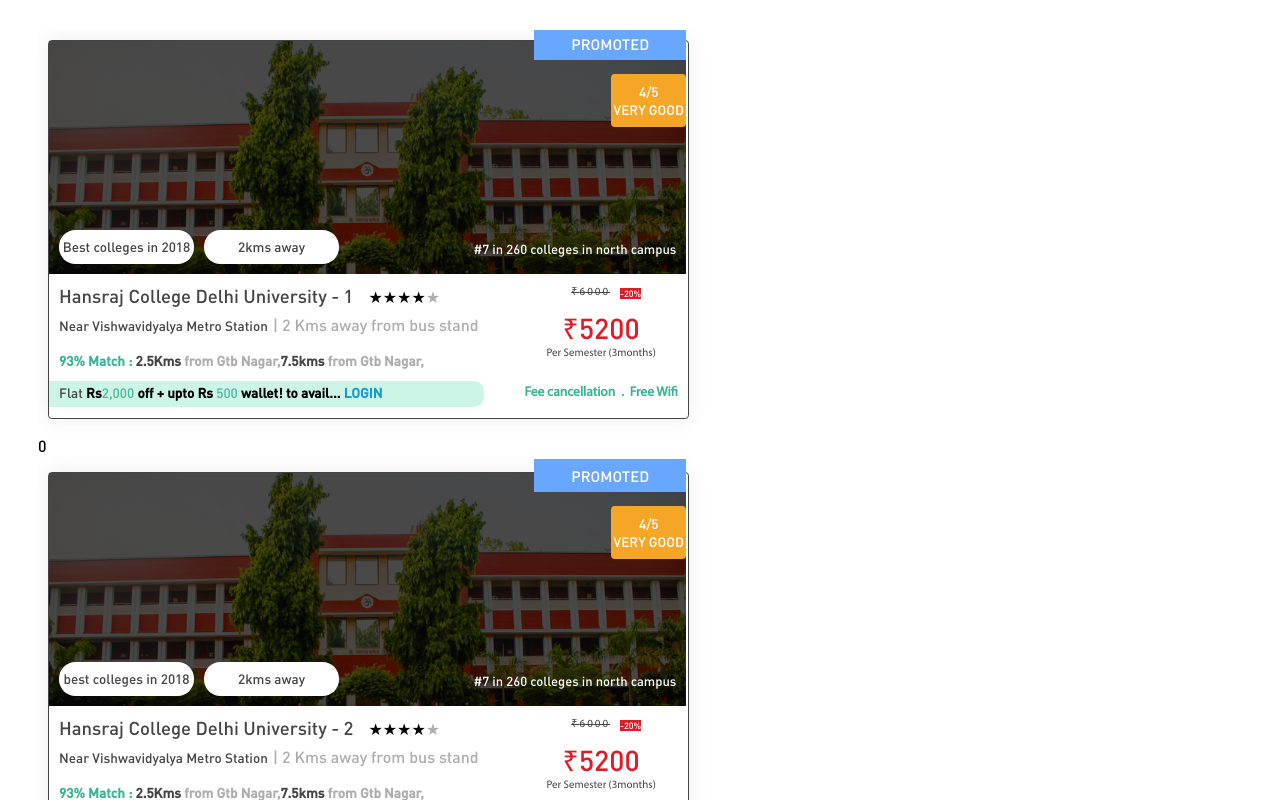
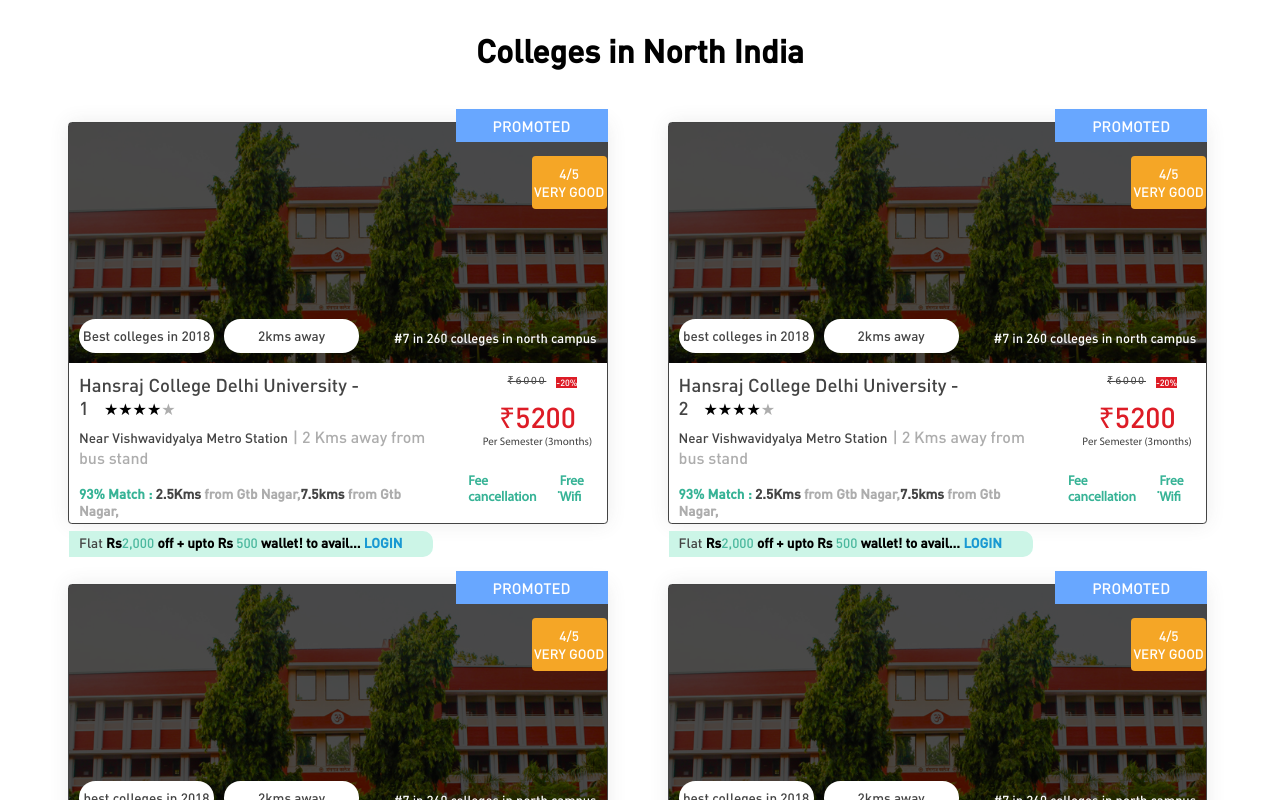
Before and after one commit to hvc02/collegedunia, a React (Create React App) app in the folder client/: page / in a window 1280 px wide. Shown: the top 800 px of the page. Built offline with nearby package versions, Linux system fonts and the light colour scheme.

Commit message:
Layout of cards on homepage updated

```diff
--- a/client/src/App.css
+++ b/client/src/App.css
@@ -1,6 +1,15 @@
 .App {
   margin: 30px;
   font-family: "DINPro";
+}
+
+.app_title {
+  text-align: center;
+}
+
+.infinite-scroll-component {
+  display: flex;
+  flex-wrap: wrap;
 }
 
 @font-face {
--- a/client/src/App.js
+++ b/client/src/App.js
@@ -10,7 +10,7 @@ class App extends React.Component {
 
     this.state = {
       data: colleges,
-      items: Array.from({ length: 2 }),
+      items: Array.from({ length: 4 }),
       hasMore: true,
     };
   }
@@ -29,7 +29,7 @@ class App extends React.Component {
 
     setTimeout(() => {
       this.setState({
-        items: this.state.items.concat(Array.from({ length: 2 })),
+        items: this.state.items.concat(Array.from({ length: 4 })),
       });
     }, 1500);
   };
@@ -39,7 +39,7 @@ class App extends React.Component {
     console.log(data.colleges);
     return (
       <div className="App">
-        {/* <Card /> */}
+        <h1 className="app_title">Colleges in North India</h1>
 
         <InfiniteScroll
           dataLength={items.length}
@@ -55,7 +55,6 @@ class App extends React.Component {
           {items.map((i, index) => (
             <>
               <Card key={index} data={data.colleges[index]}></Card>
-              <p>{index}</p>
             </>
           ))}
         </InfiniteScroll>
--- a/client/src/components/Card/CardBody/style.css
+++ b/client/src/components/Card/CardBody/style.css
@@ -1,6 +1,6 @@
 .card_body {
-  width: 637.3px;
-  height: 143.2px;
+  width: 100%;
+  /* height: 143.2px; */
   /* background-color: cyan; */
   display: flex;
   /* justify-content: space-between; */
--- a/client/src/components/Card/CardHeader/style.css
+++ b/client/src/components/Card/CardHeader/style.css
@@ -1,6 +1,6 @@
 .card_header {
-  width: 637.3px;
-  height: 233.2px;
+  width: 100%;
+  height: 60%;
 
   background: url("../../../assets/images/college_02.jpg") no-repeat center;
   box-shadow: inset 0 0 0 2000px rgba(0, 0, 0, 0.71);
@@ -23,7 +23,7 @@
   width: 152px;
   height: 33px;
   background-color: #68a7ff;
-  transform: translateY(-14px);
+  transform: translate(1px, -14px);
   align-self: flex-end;
   /* clip-path: polygon(1% 29%, 16% 40%, 0% 54%, 100% 53%, 100% 31%, 99% 29%); */
   font-size: 15px;
--- a/client/src/components/Card/style.css
+++ b/client/src/components/Card/style.css
@@ -1,9 +1,9 @@
 .card {
-  width: 639px;
-  height: 377px;
+  width: 42vw;
+  height: 50vh;
   border-radius: 3.8px;
   box-shadow: 0 0 19px 0 rgba(68, 68, 68, 0.1);
   border: solid 0.2px #444444;
   background-color: #ffffff;
-  margin: 10px;
+  margin: 30px;
 }
```
